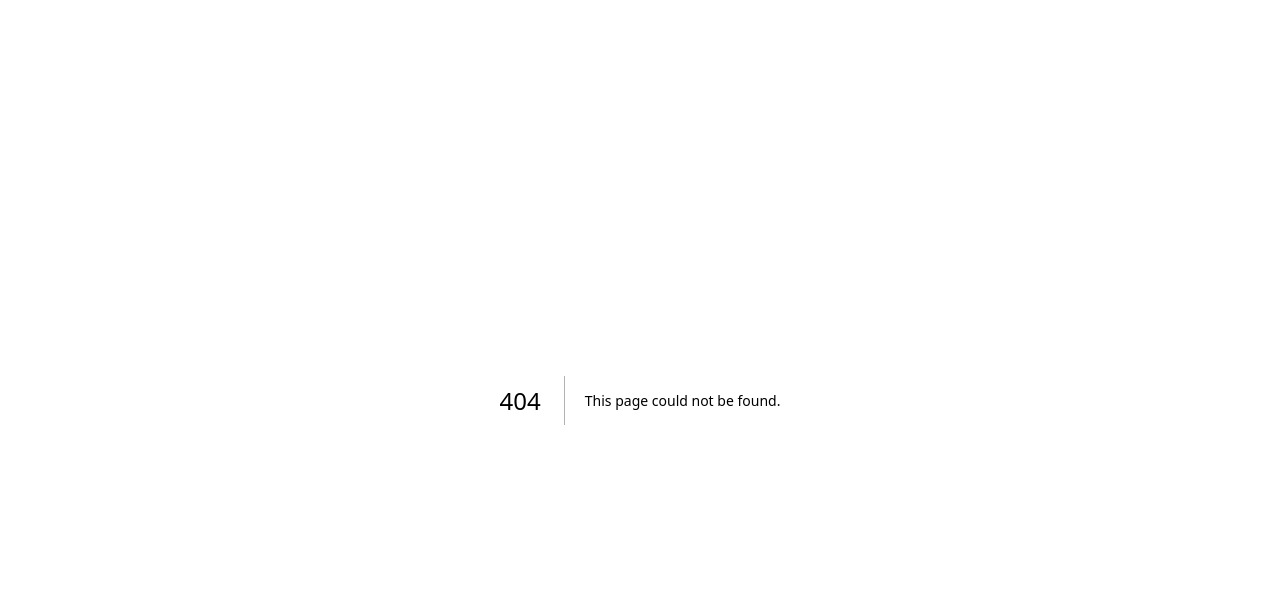
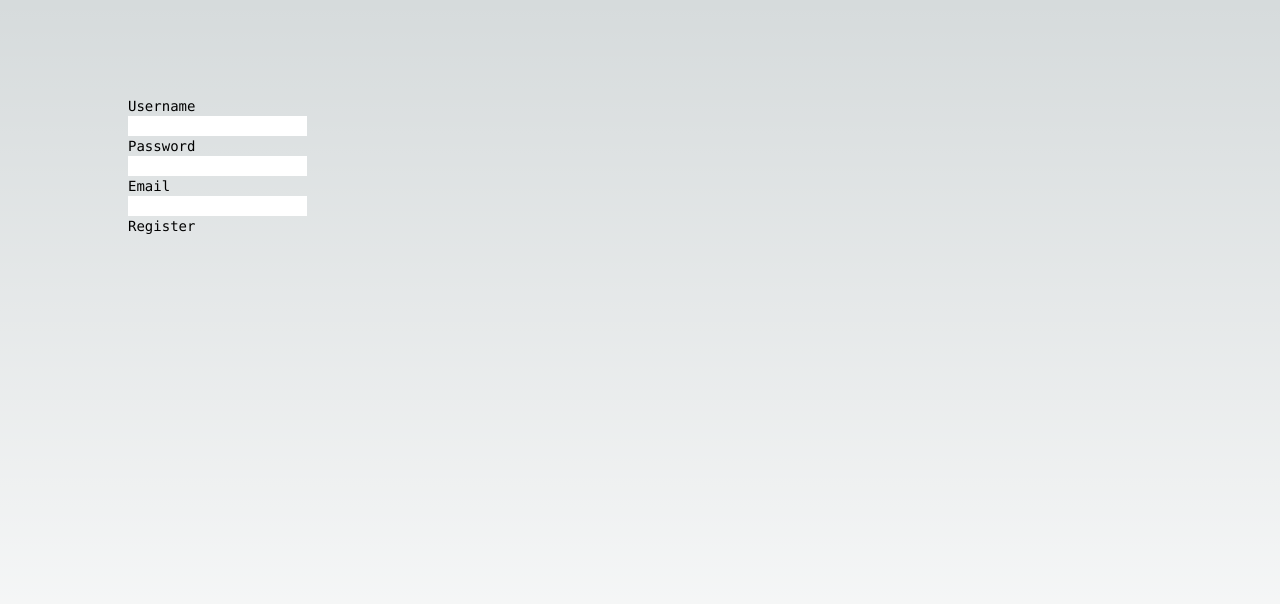
Before and after one commit to BREISAMU/UMN-Combinator, a Next.js app in the folder frontend/: page /register in a window 1280 px wide. Before the commit this address had no page. Shown: the top 604 px of the page. Built offline with nearby package versions, Linux system fonts and the light colour scheme.

Commit message:
update login

```diff
--- /dev/null
+++ b/frontend/src/app/api.js
@@ -0,0 +1,7 @@
+import axios from 'axios'
+
+const api = axios.create({
+    baseURL: 'https://shroom-spotter-ecff2ee97805.herokuapp.com/',
+});
+
+export default api;
--- a/frontend/src/app/login/page.js
+++ /dev/null
@@ -1,9 +0,0 @@
-export default function Login() {
-    return (
-      <main className="flex min-h-screen flex-col items-center justify-between p-24">
-        <div className="z-10 max-w-5xl w-full items-center justify-between font-mono text-sm lg:flex">
-            <h1>Login page</h1>
-        </div>
-      </main>
-    );
-  }
--- a/frontend/src/app/page.js
+++ b/frontend/src/app/page.js
@@ -5,7 +5,7 @@ export default function Home() {
     <main className="flex min-h-screen flex-col items-center justify-between p-24">
       <div className="z-10 max-w-5xl w-full items-center justify-between font-mono text-sm lg:flex">
         <code className="font-mono font-bold">umn combinator</code>
-        <Link href="/login">Go to login Page</Link>
+        <Link href="/register">Go to register Page</Link>
       </div>
     </main>
   );
--- /dev/null
+++ b/frontend/src/app/register/page.js
@@ -0,0 +1,62 @@
+"use client";  // Add this line at the top
+
+import React, { useState } from 'react';
+
+function RegistrationForm() {
+  const [username, setUsername] = useState('');
+  const [password, setPassword] = useState('');
+  const [email, setEmail] = useState('');
+
+  const handleRegisterSubmit = (event) => {
+    event.preventDefault();
+    // Handle form submission here
+    console.log('Username:', username);
+    console.log('Password:', password);
+    console.log('Email:', email);
+
+    // Add your registration logic here (e.g., sending data to a backend)
+  };
+
+  return (
+    <form onSubmit={handleRegisterSubmit}>
+      <div>
+        <h3>Username</h3>
+        <input
+          type="text"
+          value={username}
+          onChange={(e) => setUsername(e.target.value)}
+        />
+      </div>
+      <div>
+        <h3>Password</h3>
+        <input
+          type="password"
+          value={password}
+          onChange={(e) => setPassword(e.target.value)}
+        />
+      </div>
+      <div>
+        <h3>Email</h3>
+        <input
+          type="email"
+          value={email}
+          onChange={(e) => setEmail(e.target.value)}
+        />
+      </div>
+      <button type="submit">Register</button>
+    </form>
+  );
+}
+
+
+export default function Register() {
+    return (
+      <main className="flex min-h-screen flex-col items-center justify-between p-24">
+        <div className="z-10 max-w-5xl w-full items-center justify-between font-mono text-sm lg:flex">
+          <div>
+            <RegistrationForm />
+          </div>
+        </div>
+      </main>
+    );
+  }
```
